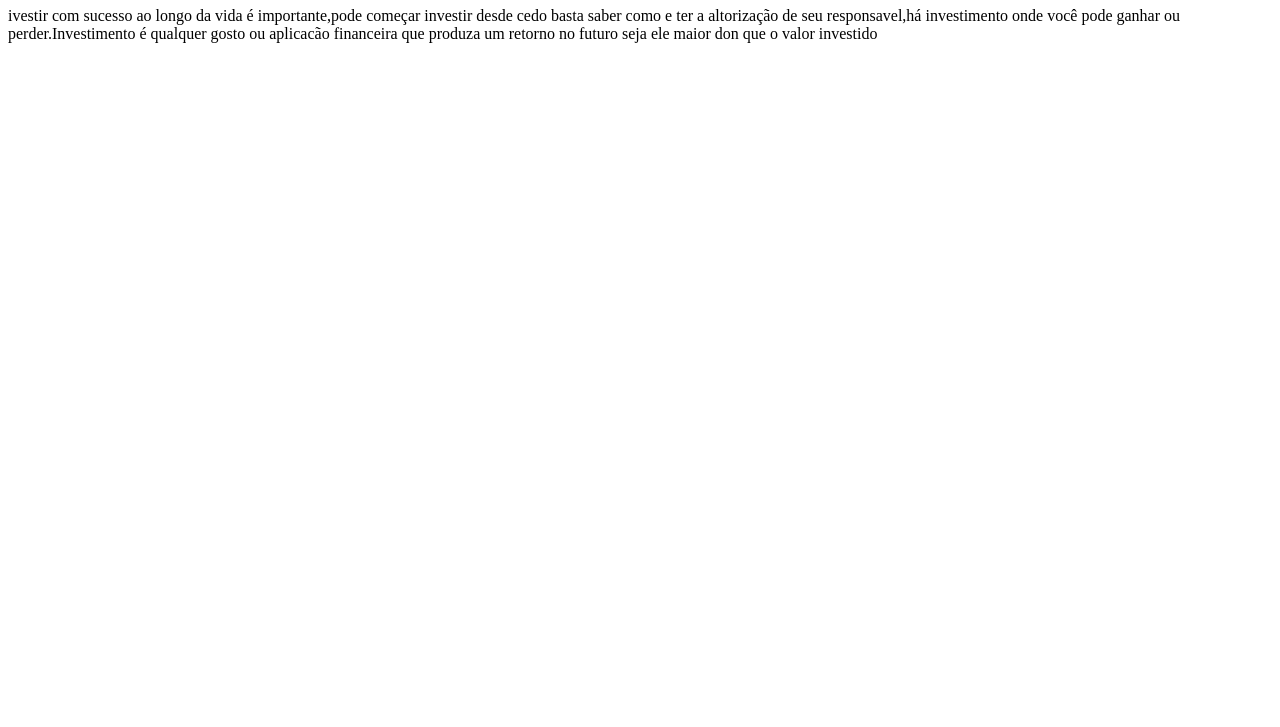
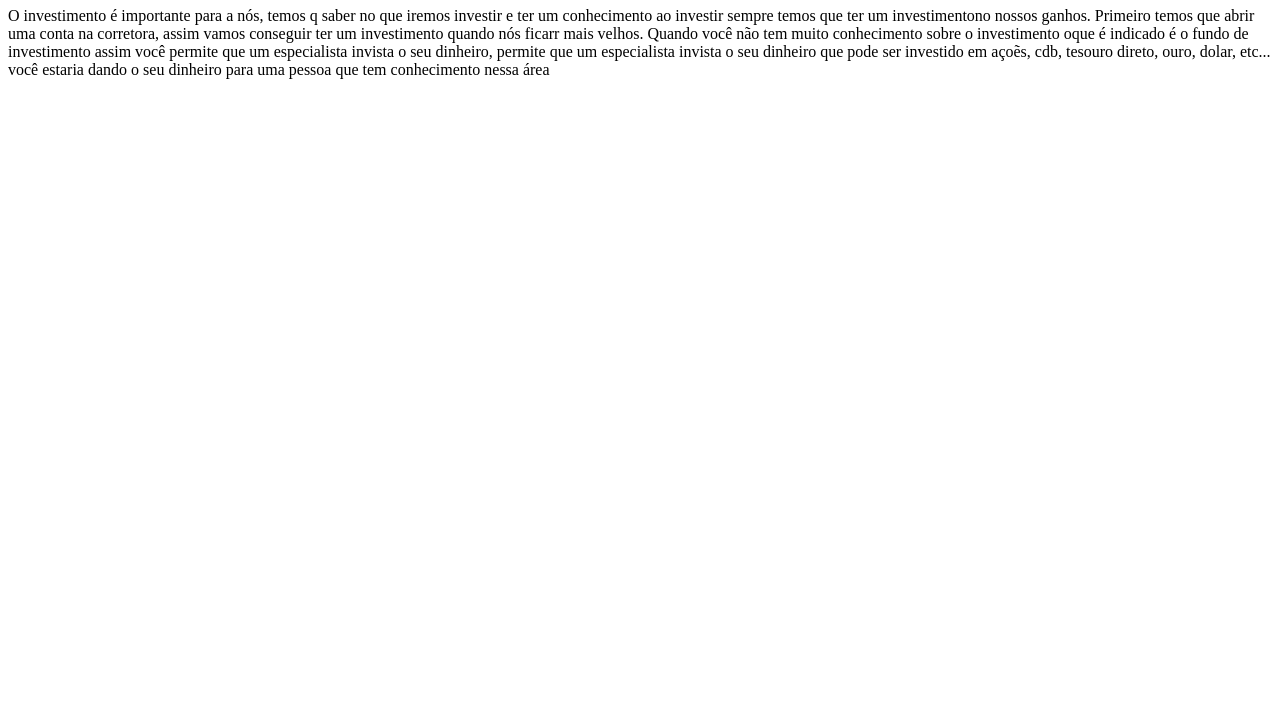
Before and after one commit to raiannecabral/html, a plain HTML site: page index.html in a window 1280 px wide. Shown: the part 73-800 px from the top of the page. Drawn offline with Linux system fonts and the light colour scheme.

Commit message:
editando

```diff
--- a/index.html
+++ b/index.html
@@ -8,6 +8,13 @@
 </head>
 <body>
     <h1>ivestimento </h1>
-    <p>ivestir com sucesso ao longo da vida é importante,pode começar investir desde cedo basta saber como e ter a altorização de seu responsavel,há investimento onde você pode ganhar ou perder.Investimento é qualquer gosto ou aplicacão financeira que produza um retorno no futuro seja ele maior don que o valor investido </p>
+    <p> O investimento é importante para a nós, temos q saber no que iremos investir e ter um
+        conhecimento ao investir sempre temos que ter um investimentono nossos ganhos. Primeiro
+    temos que abrir uma conta na corretora, assim vamos conseguir ter um investimento
+quando nós ficarr mais velhos. Quando você não tem muito conhecimento sobre o investimento oque é
+indicado é o fundo de investimento assim você permite que um especialista invista o seu dinheiro,
+permite que um especialista invista o seu dinheiro que pode ser investido em açoẽs, cdb,
+tesouro direto, ouro, dolar, etc... você estaria dando o seu dinheiro para uma pessoa que tem
+conhecimento nessa área </p>
 </body>
 </html>
```
